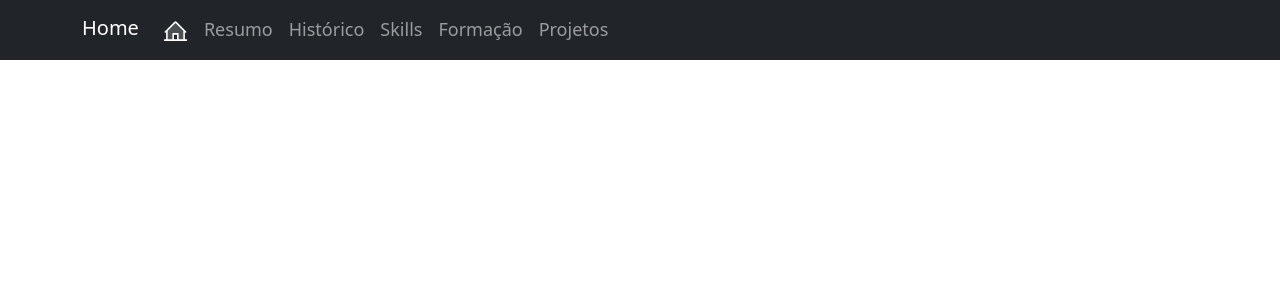
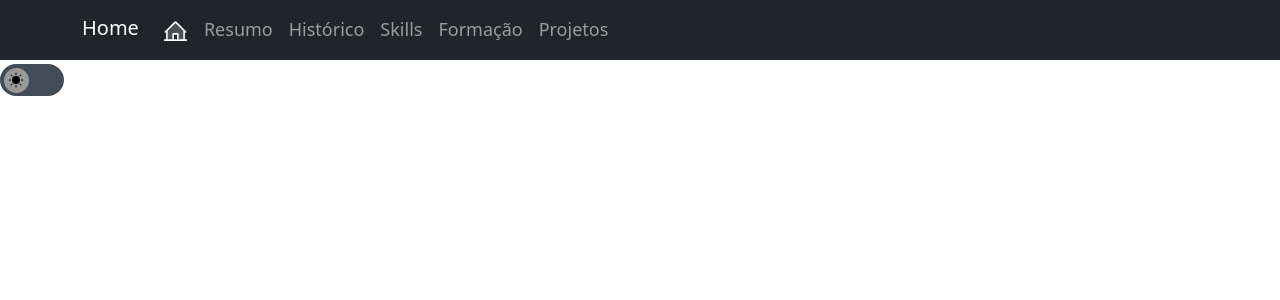
Before and after one commit to Fabio2000/Portifolio, a React (Create React App) app: page / in a window 1280 px wide. Shown: the top 300 px of the page. Built offline with nearby package versions, Linux system fonts and the light colour scheme.

Commit message:
Criando toggle dark-mode na pagina inteira, mais configurações do mesmo

```diff
--- a/src/App.js
+++ b/src/App.js
@@ -1,11 +1,15 @@
 // import logo from '../public/icon.ico';
 import './App.css';
 import NavBar from './components/navBar/navBar';
+import Toggle from './components/toggle/toggle';
 
 function App() {
   return (
     <section>
       <NavBar/>
+      <body>
+        <Toggle/>
+      </body>
     </section>
   )
 }
--- /dev/null
+++ b/src/components/toggle/theme.js
@@ -0,0 +1,53 @@
+// styles.js
+import styled, { createGlobalStyle } from 'styled-components';
+
+export const lightTheme = {
+  body: '#FFF',
+  text: '#000',
+  toggleBorder: '#434D57',
+  background: '#999',
+};
+
+export const darkTheme = {
+  body: '#363537',
+  text: '#FAFAFA',
+  toggleBorder: '#6B8096',
+  background: '#999',
+};
+
+export const GlobalStyle = createGlobalStyle`
+  body {
+    background-color: ${(props) => props.theme.body};
+    color: ${(props) => props.theme.text};
+    transition: all 0.50s linear;
+    padding-top: 2rem;
+
+  }
+`;
+
+export const ToggleContainer = styled.div`
+  display: flex;
+  align-items: center;
+  background: ${({ theme }) => theme.toggleBorder};
+  border: 2px solid ${({ theme }) => theme.toggleBorder};
+  border-radius: 30px;
+  cursor: pointer;
+  width: 4rem;
+  height: 2rem;
+  position: relative;
+  padding-top: 0.2rem;
+`;
+
+export const ToggleButton = styled.div`
+  display: flex;
+  justify-content: center;
+  align-items: center;
+  background: ${({ theme }) => theme.background};
+  border-radius: 50%;
+  height: 1.6rem;
+  width: 1.6rem;
+  transition: all 0.3s linear;
+  position: absolute;
+  top: 0.1rem;
+  left: ${({ theme }) => (theme.body === '#FFF' ? '0.1rem' : 'calc(100% - 1.7rem)')};
+`;
--- a/src/components/toggle/toggle.js
+++ b/src/components/toggle/toggle.js
@@ -0,0 +1,28 @@
+// App.js
+import React, { useState } from 'react';
+import { ThemeProvider } from 'styled-components';
+import { Sun, Moon } from '@phosphor-icons/react';
+import { GlobalStyle, lightTheme, darkTheme, ToggleContainer, ToggleButton } from './theme';
+
+function App() {
+  const [theme, setTheme] = useState('light');
+
+  const toggleTheme = () => {
+    setTheme(theme === 'light' ? 'dark' : 'light');
+  };
+
+  return (
+    <ThemeProvider theme={theme === 'light' ? lightTheme : darkTheme}>
+      <GlobalStyle />
+      <div className="App">
+        <ToggleContainer onClick={toggleTheme}>
+          <ToggleButton>
+            {theme === 'light' ? <Sun size={16} weight="fill" /> : <Moon size={16} weight="fill" />}
+          </ToggleButton>
+        </ToggleContainer>
+      </div>
+    </ThemeProvider>
+  );
+}
+
+export default App;
```
Also changed, not shown: src/components/toggle/toggle.css (deleted).
